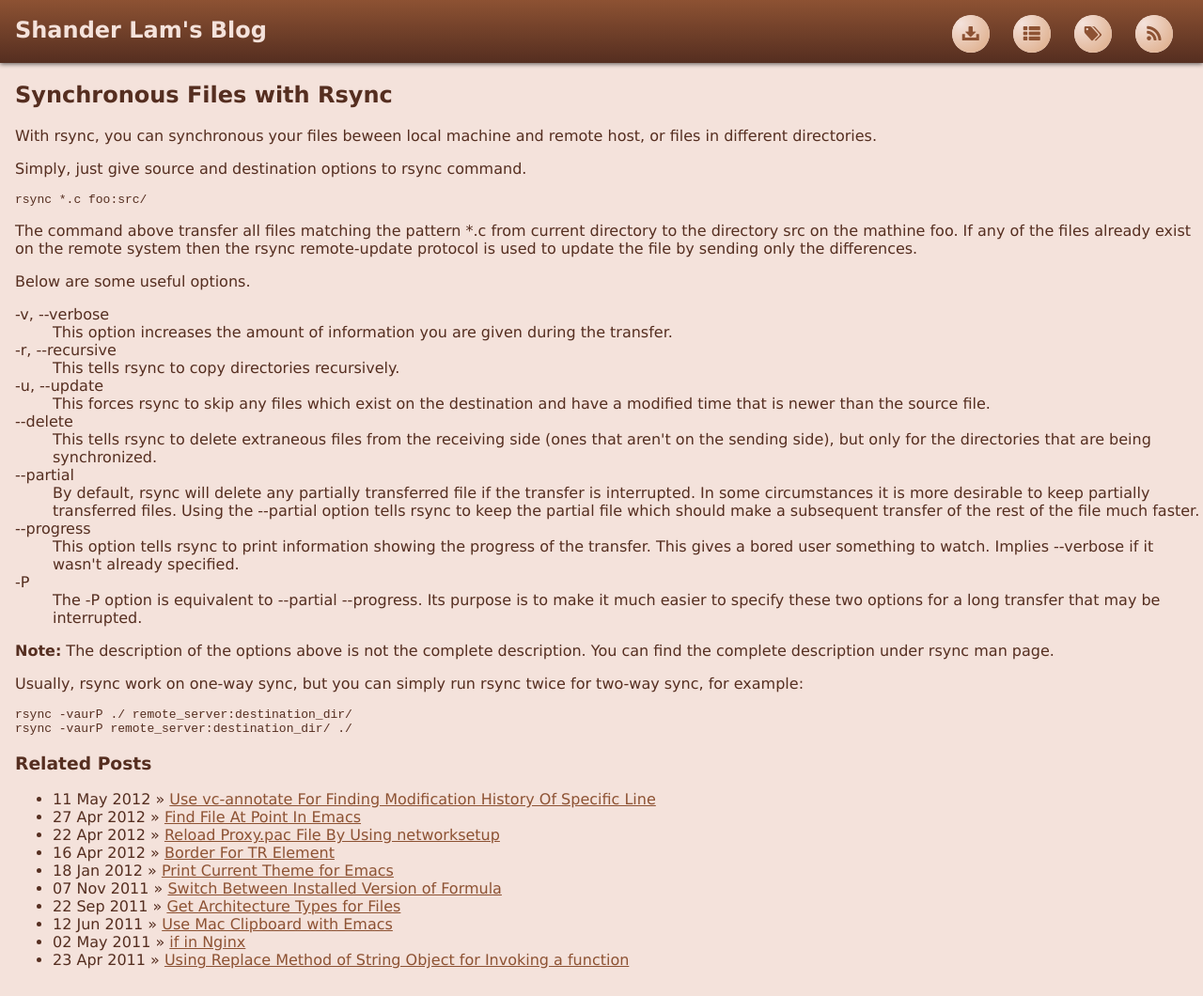
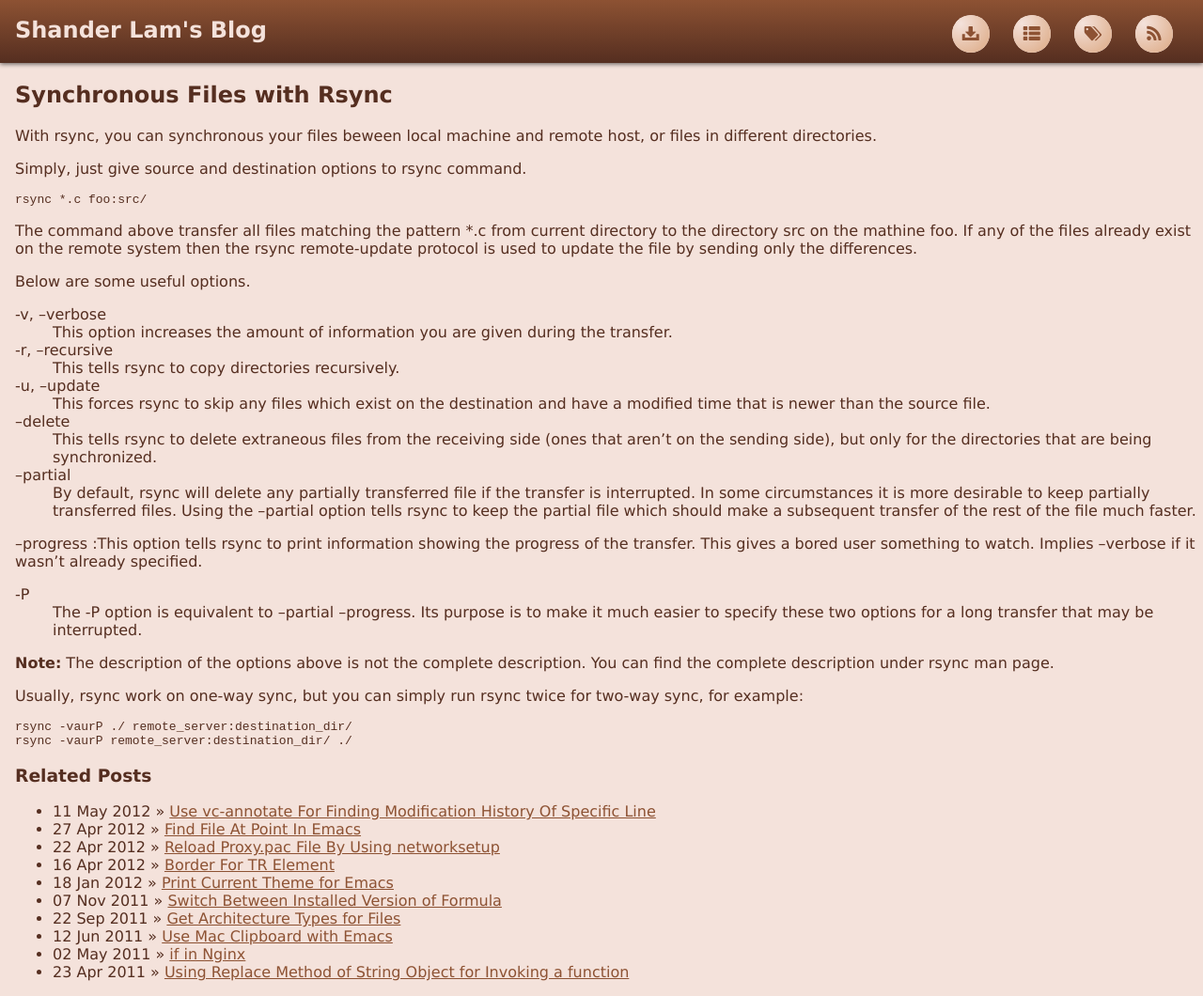
Before and after one commit to shanderlam/shanderlam.github.io, a Jekyll site: the page built from _posts/2011-04-22-synchronous-files-with-rsync.markdown, in a window 1280 px wide. Shown: the whole page at 94% size. Built offline with Jekyll 4.4.1, drawn with Linux system fonts in a browser that asks for light colours; part of the change alters nothing that is shown.

```diff
--- a/_posts/2011-04-22-synchronous-files-with-rsync.markdown
+++ b/_posts/2011-04-22-synchronous-files-with-rsync.markdown
@@ -5,36 +5,59 @@ category: System Administrator
 tags: [rsync]
 date: 2011-04-22 23:22:44.000000000 +08:00
 ---
-With rsync, you can synchronous your files beween local machine and remote host, or files in different directories.
+With rsync, you can synchronous your files beween local machine and remote host,
+or files in different directories.
 
 Simply,  just give source and destination options to rsync command.
 
     rsync *.c foo:src/
 
-The command above transfer all files matching the pattern \*.c from current directory to the directory src on the mathine foo. If any of the files already exist on the remote system then the rsync remote-update protocol is used to update the file by sending only the differences.
+The command above transfer all files matching the pattern \*.c from current
+directory to the directory src on the mathine foo. If any of the files already
+exist on the remote system then the rsync remote-update protocol is used to
+update the file by sending only the differences.
 
 Below are some useful options.
 
-<dl>
-    <dt>-v, --verbose</dt>
-    <dd>This option increases the amount of information you are given during the transfer.</dd>
-    <dt>-r, --recursive</dt>
-    <dd>This tells rsync to copy directories recursively.</dd>
-    <dt>-u, --update</dt>
-    <dd>This forces rsync to skip any files which exist on the destination and have a modified time that is newer than the source file.</dd>
-    <dt>--delete</dt>
-    <dd>This tells rsync to delete extraneous files from the receiving side (ones that aren't on the sending side), but only for the directories that are being synchronized.</dd>
-    <dt>--partial</dt>
-    <dd>By default, rsync will delete any partially transferred file if the transfer is interrupted. In some circumstances it is more desirable  to  keep  partially transferred  files.  Using  the  --partial  option tells rsync to keep the partial file which should make a subsequent transfer of the rest of the file much faster.</dd>
-    <dt>--progress</dt>
-    <dd>This  option  tells  rsync  to  print information showing the progress of the transfer. This gives a bored user something to watch.  Implies --verbose if it wasn't already specified.</dd>
-    <dt>-P</dt>
-    <dd>The  -P  option  is  equivalent to --partial --progress.  Its purpose is to make it much easier to specify these two options for a long transfer that may be interrupted.</dd>
-</dl>
 
-**Note:** The description of the options above is not the complete description. You can find the complete description under rsync man page.
+-v, --verbose
+: This option increases the amount of information you are given during the
+transfer.
 
-Usually, rsync work on one-way sync, but you can simply run rsync twice for two-way sync, for example:
+-r, --recursive
+: This tells rsync to copy directories recursively.
+
+-u, --update
+: This forces rsync to skip any files which exist on the destination and have a
+modified time that is newer than the source file.
+
+--delete
+: This tells rsync to delete extraneous files from the receiving side (ones that
+aren't on the sending side), but only for the directories that are being
+synchronized.
+
+--partial
+: By default, rsync will delete any partially transferred file if the transfer
+is interrupted. In some circumstances it is more desirable to keep partially
+transferred files.  Using the --partial option tells rsync to keep the partial
+file which should make a subsequent transfer of the rest of the file much
+faster.
+
+--progress
+:This option tells rsync to print information showing the progress of the
+transfer. This gives a bored user something to watch.  Implies --verbose if it
+wasn't already specified.
+
+-P
+: The -P option is equivalent to --partial --progress.  Its purpose is to make
+it much easier to specify these two options for a long transfer that may be
+interrupted.
+
+**Note:** The description of the options above is not the complete
+  description. You can find the complete description under rsync man page.
+
+Usually, rsync work on one-way sync, but you can simply run rsync twice for
+two-way sync, for example:
 
     rsync -vaurP ./ remote_server:destination_dir/
     rsync -vaurP remote_server:destination_dir/ ./
--- a/_posts/2011-04-23-get-a-plain-text-file-of-man-page.markdown
+++ b/_posts/2011-04-23-get-a-plain-text-file-of-man-page.markdown
@@ -6,7 +6,8 @@ tags: [man]
 date: 2011-04-23 14:15:06.000000000 +08:00
 ---
 
-If you generate plain text file of man page use the command below, you will get lots of backspaces and duplicate charaters in the text.
+If you generate plain text file of man page use the command below, you will get
+lots of backspaces and duplicate charaters in the text.
 
     man foo > foo.txt
 
@@ -14,4 +15,5 @@ If you want to avoid these charaters, you can use the command below:
 
     man foo | col -b > foo.txt
 
-The *col* command with option *-b* filter all the backspaces, printing only the last character written to each column position.
+The *col* command with option *-b* filter all the backspaces, printing only the
+last character written to each column position.
```
